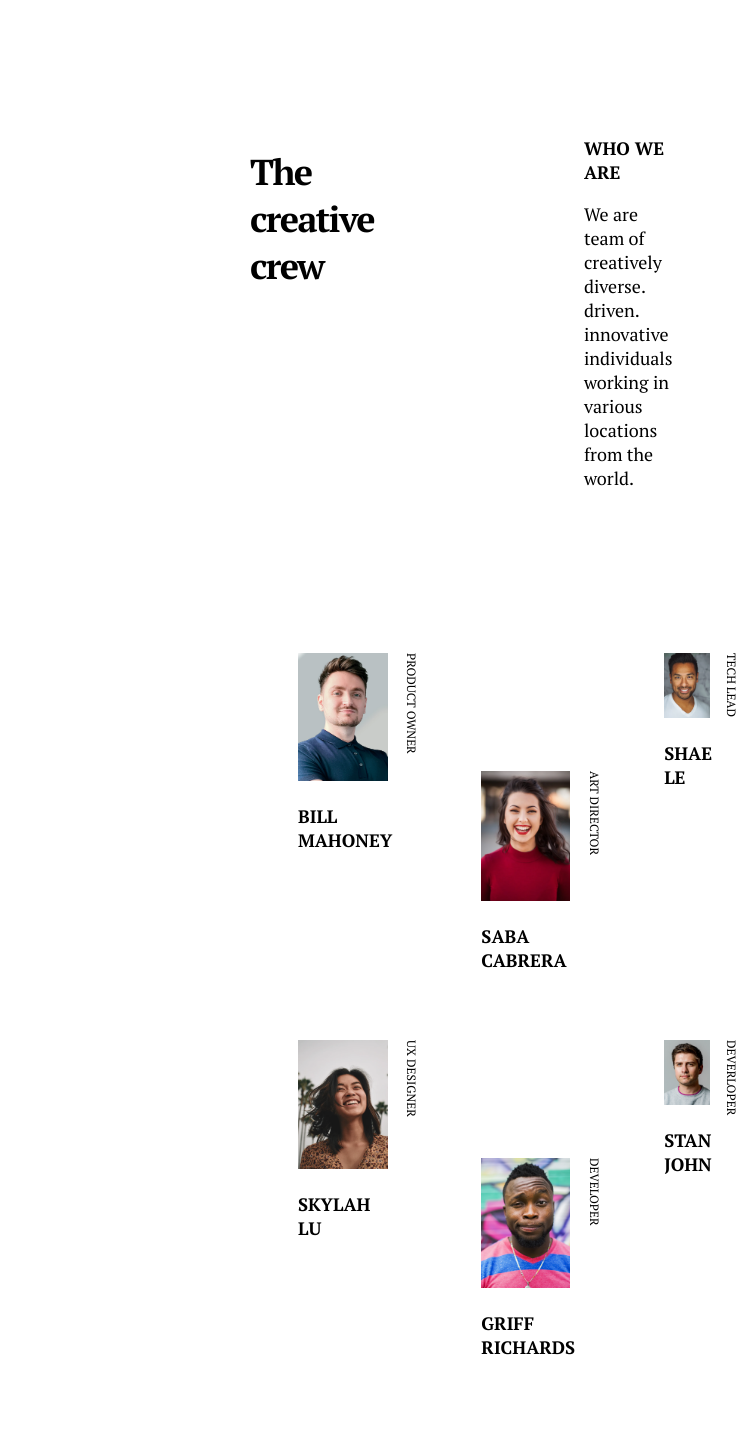
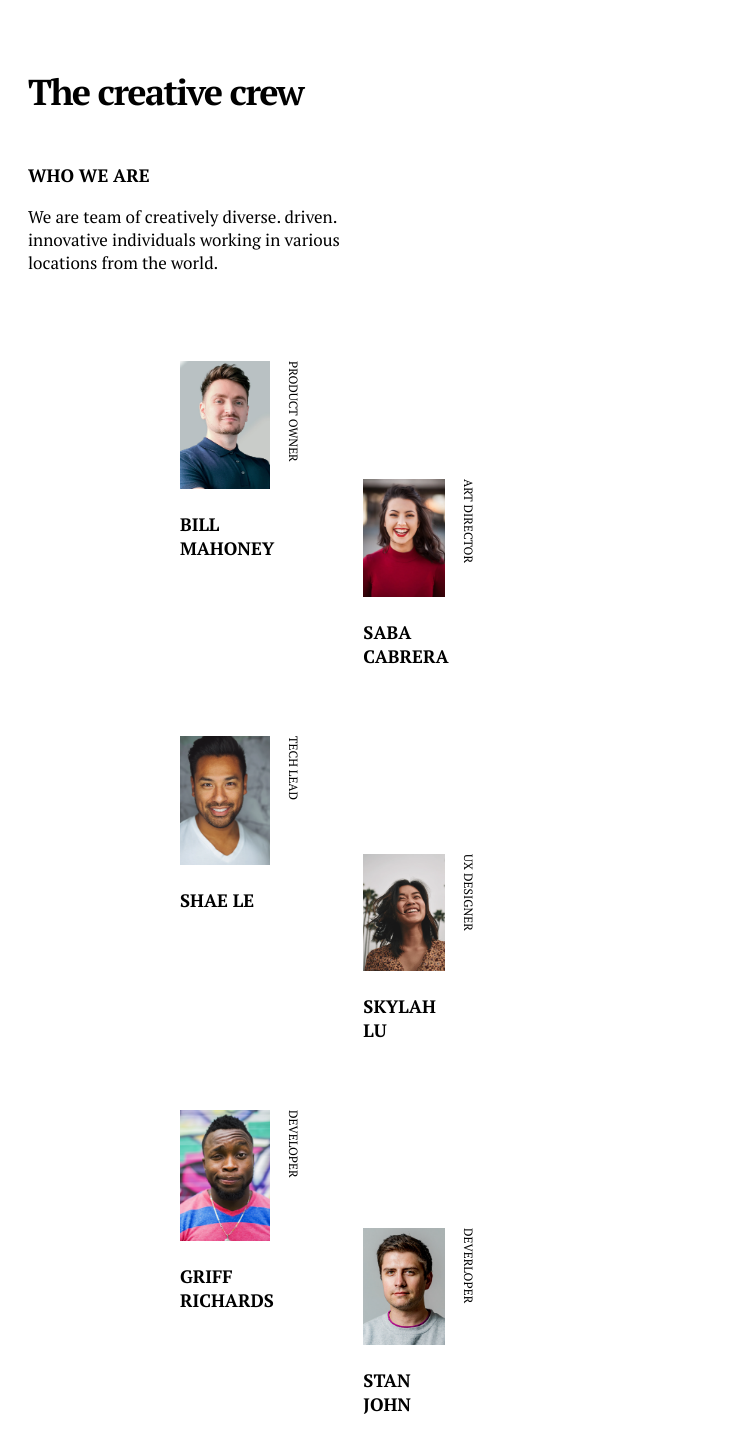
Before and after one commit to Saife66/my-team-page-master, a plain HTML site: page index.html in a window 600 px wide. Shown: the top 1437 px of the page, 751 px wide, since content can reach past the window. Drawn offline with Linux system fonts and the light colour scheme.

Commit message:
responsice

```diff
--- a/index.html
+++ b/index.html
@@ -1,57 +1,61 @@
 <!DOCTYPE html>
 <html lang="en">
+
 <head>
     <meta charset="UTF-8">
     <meta name="viewport" content="width=device-width, initial-scale=1.0">
     <title>My team</title>
     <link rel="preconnect" href="https://fonts.googleapis.com">
     <link rel="preconnect" href="https://fonts.gstatic.com" crossorigin>
-<link href="https://fonts.googleapis.com/css2?family=PT+Serif:wght@400;700&family=Poppins:wght@400;600&display=swap" rel="stylesheet">
+    <link href="https://fonts.googleapis.com/css2?family=PT+Serif:wght@400;700&family=Poppins:wght@400;600&display=swap"
+        rel="stylesheet">
 
     <style>
-    body{
+        body {
             font-family: 'Poppins', sans-serif;
             font-family: 'PT Serif', serif;
         }
 
-.header{
+        .header {
 
             padding: 110px 265px 95px 242px;
             display: flex;
             justify-content: space-evenly;
             gap: 210px;
         }
-h2{
+
+        h2 {
             color: #000;
             font-size: 36px;
             font-weight: 700;
             letter-spacing: -1.62px;
         }
 
-h3{
+        h3 {
             color: #000;
             font-size: 18px;
             font-weight: 600;
             text-transform: uppercase;
         }
 
-.nav p{
+        .nav p {
 
             color: #000;
-font-size: 18px;
+            font-size: 17px;
             font-weight: 400;
             margin-top: 15px;
         }
 
-main{
-    padding: 0px 240px 100px 240px ;
+        main {
+            padding: 0px 240px 100px 240px;
         }
-.mydiv{
+
+        .mydiv {
             display: flex;
 
         }
 
-.mydiv p{
+        .mydiv p {
             writing-mode: vertical-lr;
             color: #000;
             font-size: 12px;
@@ -60,30 +64,32 @@ text-transform: uppercase;
 
         }
 
-.photo{
+
+        /* grid */
+        .photo {
 
             display: grid;
-    grid-template-columns: repeat(3,1fr);
+            grid-template-columns: repeat(3, 1fr);
             gap: 50px;
             padding: 50px;
         }
 
-img{
+        img {
             width: 95%;
         }
 
-.pading{
+        .pading {
             padding-top: 118px;
         }
 
 
         /* footer */
 
-footer{
+        footer {
             padding: 30px 0px;
         }
 
-.footer{
+        .footer {
 
             color: #A9A9A9;
             text-align: center;
@@ -93,7 +99,7 @@ font-weight: 500;
         }
 
 
-.username{
+        .username {
 
 
             color: #A9A9A9;
@@ -102,9 +108,59 @@ font-size: 14px;
             font-weight: 700;
             text-decoration-line: underline;
         }
+
+        @media screen and (max-width:600px) {
+
+            .header {
+
+padding: 30px 15px 20px 20px;
+display: flex;
+justify-content: space-evenly;
+flex-direction: column;
+gap: 0px;
+}
+
+
+main {
+            padding: 0px 240px 100px 0px;
+        }
+
+    .pading{
+
+    }
+
+    .media{
+        padding-top: 118px;
+    }
+    .minus{
+        padding-top: 0px;
+    }
+            .photo {
+
+display: grid;
+grid-template-columns: repeat(2, 1fr);
+gap: 50px;
+padding: 50px;
+}
+
+
+        }
+
+
+  @media screen and (min-width:600px) and (max-width:1006px) {
+
+main{
+    padding: 0px 54px 100px 122px;
+}
+}
+
+
+
+
     </style>
 
 </head>
+
 <body>
     <header class="header">
         <div class="logo">
@@ -113,7 +169,8 @@ text-decoration-line: underline;
 
         <div class="nav">
             <h3>Who we are</h3>
-            <p>We are team of creatively diverse. driven. <br> innovative individuals working in various <br> locations from the world.</p>
+            <p>We are team of creatively diverse. driven. <br> innovative individuals working in various <br> locations
+                from the world.</p>
         </div>
 
     </header>
@@ -156,11 +213,11 @@ text-decoration-line: underline;
             </div>
 
 
-            <div class="mydiv">
+            <div class="mydiv media">
 
                 <div class="mydiv2">
 
-            <img src="./photo4.png" alt="" class="class">
+                    <img src="./photo4.png" alt="" class="class ">
                     <h3>Skylah Lu</h3>
                 </div>
 
@@ -168,7 +225,7 @@ text-decoration-line: underline;
             </div>
 
 
-            <div class="mydiv pading">
+            <div class="mydiv pading minus">
 
                 <div class="mydiv2">
                     <img src="./photo5.png" alt="" class="class">
@@ -180,10 +237,10 @@ text-decoration-line: underline;
             </div>
 
 
-            <div class="mydiv">
+            <div class="mydiv media">
 
                 <div class="mydiv2">
-                    <img src="./photo6.png" alt="" class="class">
+                    <img src="./photo6.png" alt="" class="class ">
                     <h3>Stan John</h3>
                 </div>
                 <p>Deverloper</p>
@@ -196,4 +253,5 @@ text-decoration-line: underline;
         <p class="footer">created by <span class="username">username</span>- devChallenges.io</p>
     </footer>
 </body>
+
 </html>
```
Lines whose indentation alone changed are shown as unchanged.
